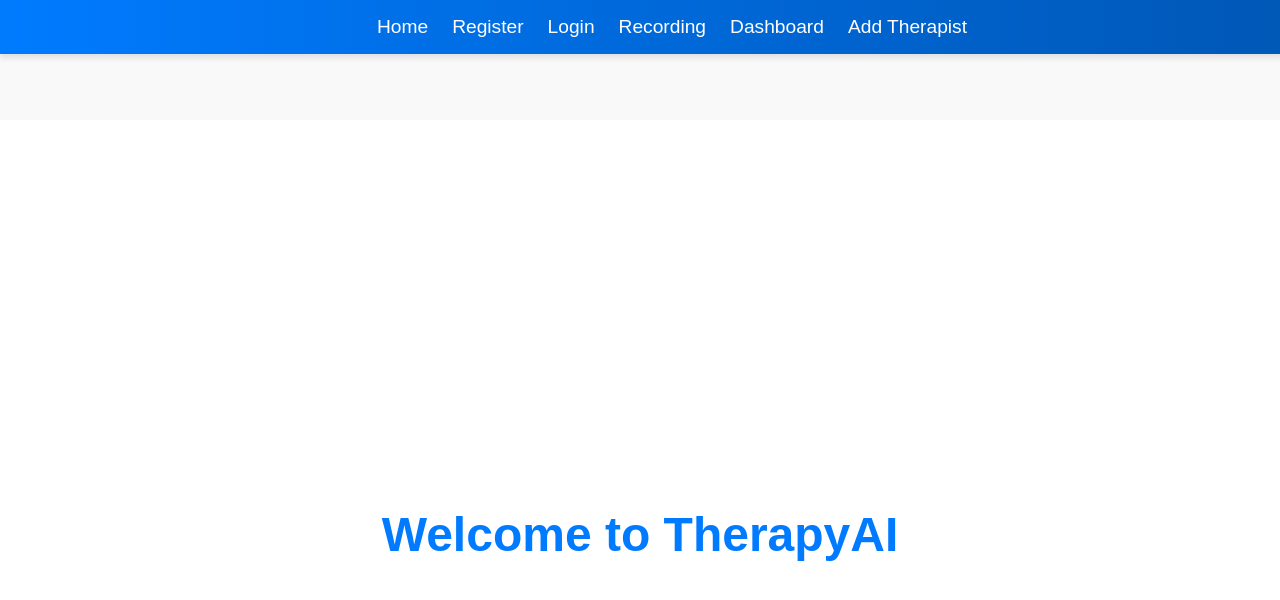
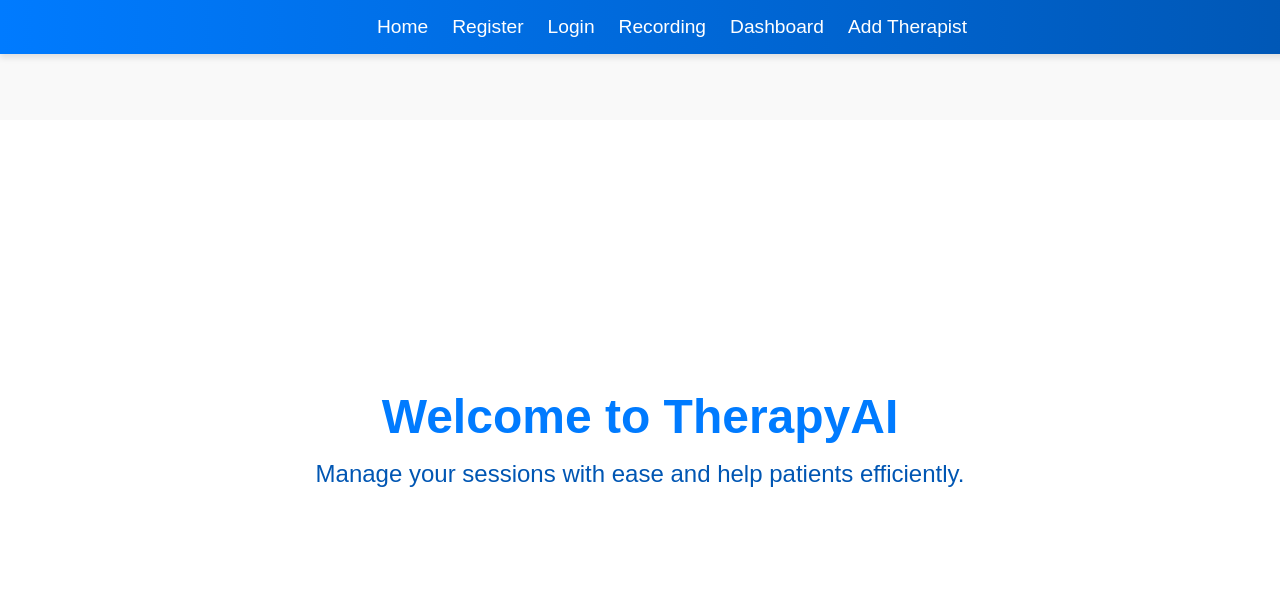
Before and after one commit to Matan2302/TherapyAI, a React (Create React App) app: page / in a window 1280 px wide. Shown: the top 600 px of the page. Built offline with nearby package versions, Linux system fonts and the light colour scheme.

Commit message:
27\1 - 20:27
עדכון של הקוד - כנראה באופן סופי של הפרונט

```diff
--- a/src/App.css
+++ b/src/App.css
@@ -9,6 +9,12 @@ body {
 h1, h2, h3 {
   color: #007bff;
   margin: 0;
+}
+
+.hero-content p {
+  font-size: 1.2rem;
+  color: #0056b3; /* צבע כחול יפה */
+  margin-top: 1rem;
 }
 
 .container {
@@ -45,7 +51,7 @@ h1, h2, h3 {
 /* Hero Section (Home Page) */
 .home-page {
   padding-top: 120px; /* התאמה לגובה ה-Navbar */
-  height: calc(100vh - 120px); /* מבטיח שהגובה יכסה את כל המסך מתחת לניווט */
+  height: calc(60vh - 60px); /* מבטיח שהגובה יכסה את כל המסך מתחת לניווט */
   display: flex;
   flex-direction: column;
   align-items: center;
--- a/src/App.js
+++ b/src/App.js
@@ -46,9 +46,14 @@ const App = () => {
 // Home Page Component
 const HomePage = () => (
   <div className="home-page">
-    <h1>Welcome to TherapyAI</h1>
-    <p>Manage your sessions with ease and help patients efficiently.</p>
+    <div className="hero-content">
+      <h1>Welcome to TherapyAI</h1>
+      <p>Manage your sessions with ease and help patients efficiently.</p>
+    </div>
   </div>
 );
 
+
+
+
 export default App;
--- a/src/components/PatientDashboard.css
+++ b/src/components/PatientDashboard.css
@@ -5,7 +5,7 @@
   flex-direction: column;
   justify-content: center;
   align-items: center;
-  height: calc(100vh - 100px); /* התאמת גובה לגרף */
+  height: calc(60vh - 80px); /* התאמת גובה לגרף */
   text-align: center;
 }
 
@@ -32,7 +32,7 @@ h3 {
 }
 
 /* Responsive Design */
-@media (max-width: 768px) {
+@media (max-width: 700px) {
   .patient-dashboard {
     height: auto;
     padding: 1rem;
--- a/src/components/RecordingPage.css
+++ b/src/components/RecordingPage.css
@@ -11,7 +11,7 @@
 }
 
 .recording-page h2 {
-  color: #007bff;
+  color: #f0f3f6;
   margin-bottom: 1.5rem;
   font-size: 2rem; /* Slightly larger heading */
 }
```
Also changed, not shown: 1 other file (tests, documents, lock files or other folders).
